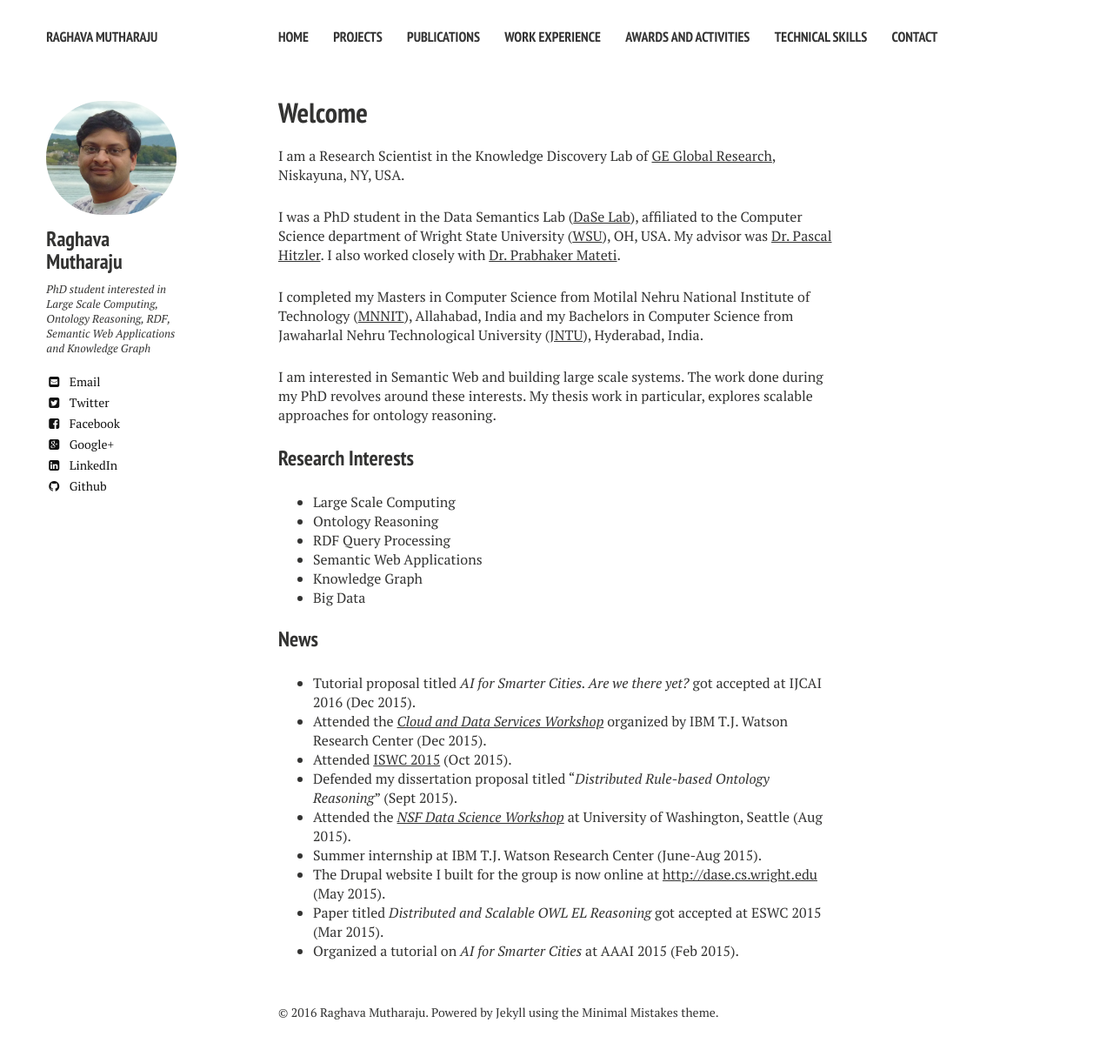
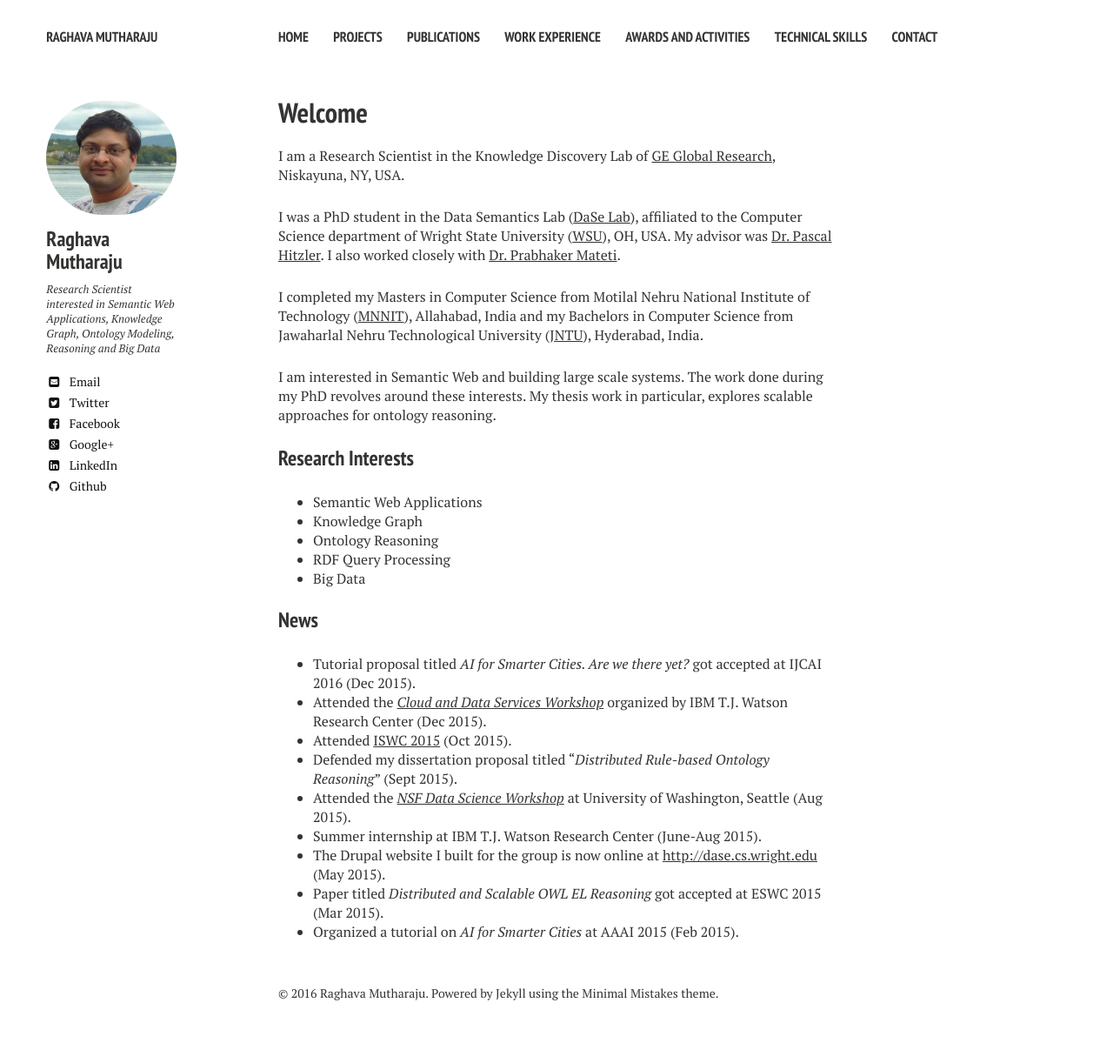
Before and after one commit to raghavam/raghavam.github.io, a Jekyll site: the page built from index.md, in a window 1280 px wide. Shown: the whole page at 87% size. Built offline with Jekyll 4.4.1, drawn with Linux system fonts in a browser that asks for light colours; nearby versions of some CDN libraries; after the commit the page ends 1200 px from its top, so only the background shows below that.

Commit message:
changed the bio and set highlighter to rouge in config file

```diff
--- a/_config.yml
+++ b/_config.yml
@@ -9,7 +9,7 @@ url:
 
 permalink:   /:categories/:title/
 markdown:    kramdown
-highlighter: pygments
+highlighter: rouge
 sass:
   sass_dir: _sass
   style: compressed
@@ -28,8 +28,8 @@ kramdown:
 owner:
   name: Raghava Mutharaju
   avatar: bio-photo.jpg
-  bio: "PhD student interested in Large Scale Computing, Ontology Reasoning, RDF, Semantic Web Applications and Knowledge Graph"
-  email: mutharaju.2@wright.edu
+  bio: "Research Scientist interested in Semantic Web Applications, Knowledge Graph, Ontology Modeling, Reasoning and Big Data"
+  email: m.vijayaraghava@gmail.com
   disqus-shortname:
   twitter: mraghava
   facebook: raghava.mutharaju
--- a/index.md
+++ b/index.md
@@ -14,11 +14,10 @@ I am interested in Semantic Web and building large scale systems. The work done
 
 ### Research Interests
 
-  * Large Scale Computing
+  * Semantic Web Applications
+  * Knowledge Graph
   * Ontology Reasoning
   * RDF Query Processing
-  * Semantic Web Applications
-  * Knowledge Graph
   * Big Data
 
 ### News
```
